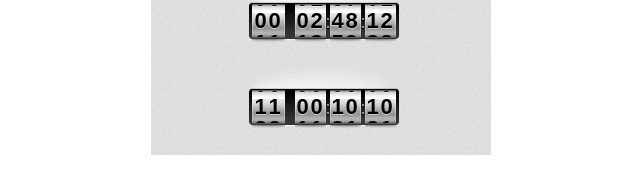
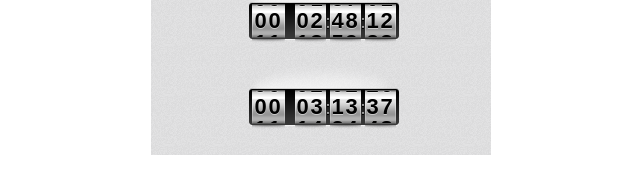
Before and after one commit to max-degterev/Timer, a plain HTML site: page index.html in a window 1280 px wide. Shown: the part 261-454 px from the top of the page, 319-959 px from the left. Drawn offline with Linux system fonts and the light colour scheme.

Commit message:
Proper defailt value

```diff
--- a/index.html
+++ b/index.html
@@ -48,7 +48,7 @@
          }, 500);
 
 
-         $('.clock_timer.stopped').spinner({ backward: false, timer: false }).setSpinner([[1,1],[0,0],[1,0],[1,0]]);
+         $('.clock_timer.stopped').spinner({ backward: false, timer: false }).setSpinner([[0,0],[0,3],[1,3],[3,7]]);
      });
     </script>
 </body>
```
